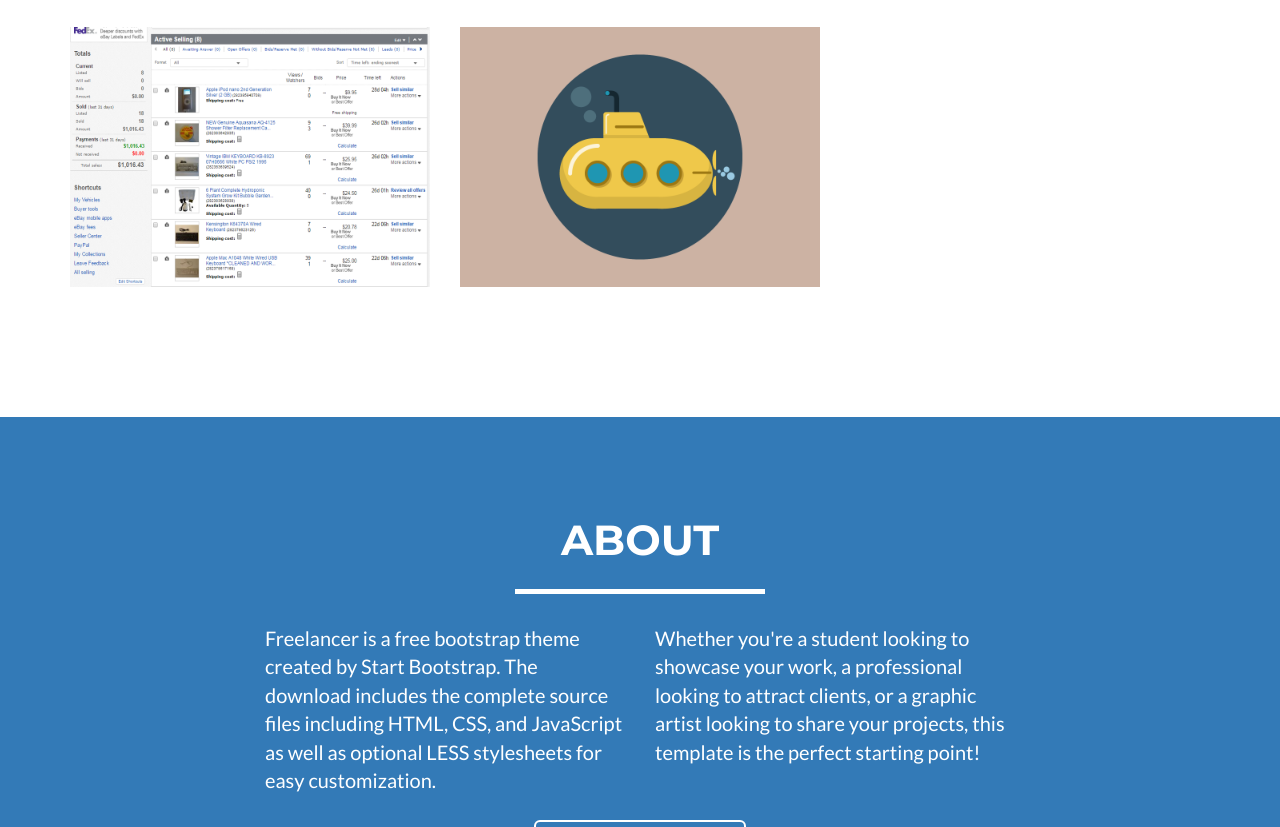
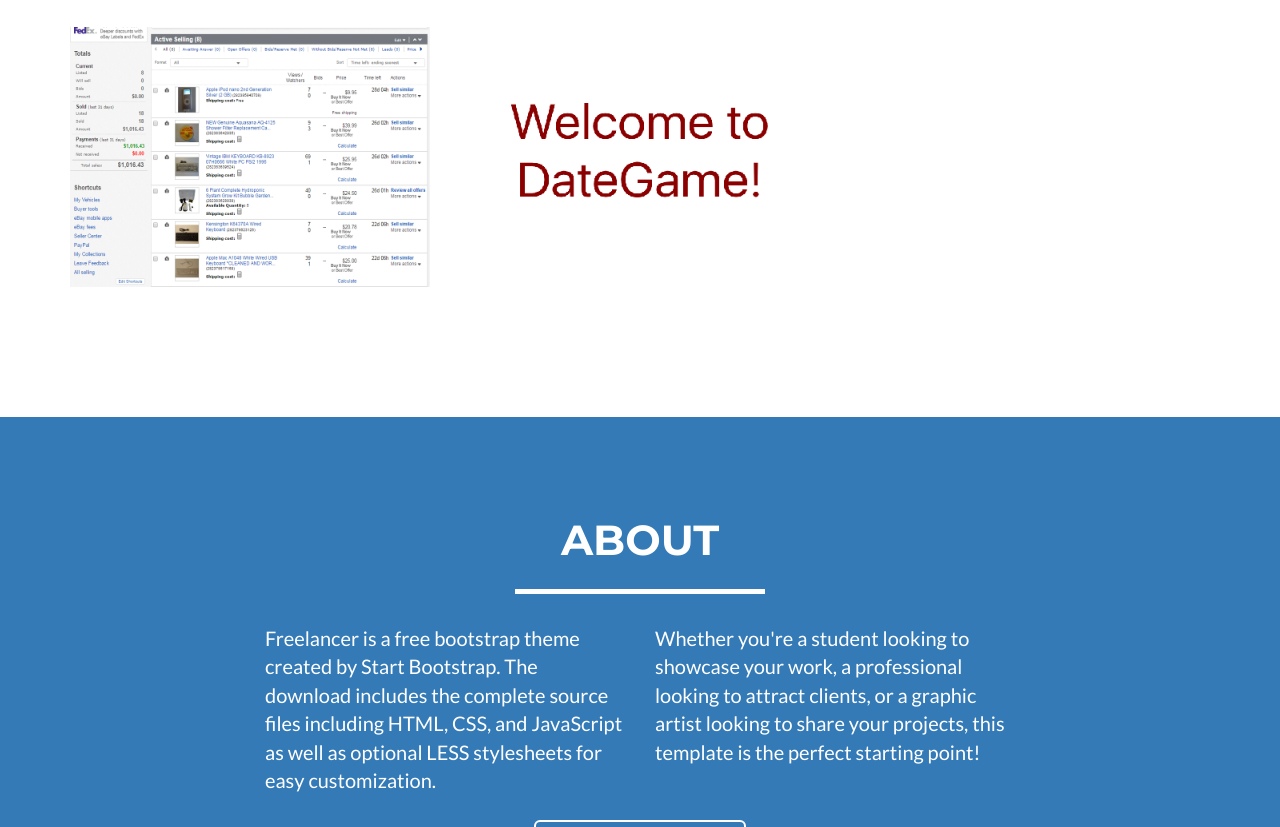
Before and after one commit to HaysS/HaysS.github.io, a website: page index.html in a window 1280 px wide. Shown: the part 1513-2340 px from the top of the page. Drawn offline with nearby package versions, Linux system fonts and the light colour scheme.

Commit message:
Added pics of DateGame iOS app to portfolio

```diff
--- a/index.html
+++ b/index.html
@@ -150,7 +150,7 @@
                                 <i class="fa fa-search-plus fa-3x"></i>
                             </div>
                         </div>
-                        <img src="img/portfolio/submarine.png" class="img-responsive" alt="Submarine">
+                        <img src="img/portfolio/welcome-to-dategame.png" class="img-responsive" alt="Submarine">
                     </a>
                 </div>
             </div>
@@ -492,7 +492,7 @@
                         <div class="modal-body">
                             <h2>Project Title</h2>
                             <hr class="star-primary">
-                            <img src="img/portfolio/submarine.png" class="img-responsive img-centered" alt="">
+                            <img src="img/portfolio/dategame-example.png" class="img-responsive img-centered" alt="">
                             <p>Use this area of the page to describe your project. The icon above is part of a free icon set by <a href="https://sellfy.com/p/8Q9P/jV3VZ/">Flat Icons</a>. On their website, you can download their free set with 16 icons, or you can purchase the entire set with 146 icons for only $12!</p>
                             <ul class="list-inline item-details">
                                 <li>Client:
```
Also changed, not shown: img/portfolio/dategame-example.png (added), img/portfolio/welcome-to-dategame.png (added).
